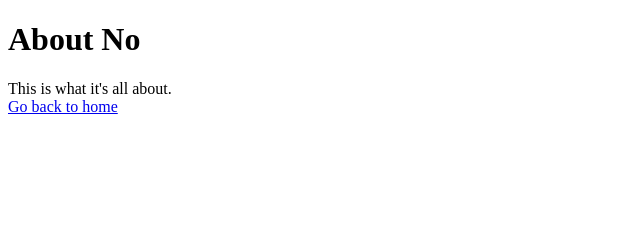
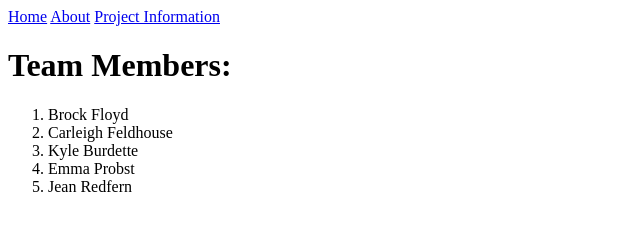
Before and after one commit to DaFuzzyOgre/Assignment1, a website: page views/about.html in a window 1280 px wide. Shown: the whole page, without its empty margins (0-640 px from the left). Drawn offline with Linux system fonts and the light colour scheme.

Commit message:
about html

```diff
--- a/views/about.html
+++ b/views/about.html
@@ -2,12 +2,26 @@
 <html>
 
 <head>
-  <title>About</title>
+  <title>About Ogres Inc.</title>
 </head>
 
 <body>
-  <h1>About No</h1>
-  <p>This is what it's all about.<br /><a href='/'>Go back to home</a></p>
+  <div class="topnav">
+    <a href="#home">Home</a>
+    <a class="active" href="#about">About</a>
+    <a href="#project">Project Information</a>
+  </div>
+
+  <h1>Team Members:</h1>
+
+  <ol>
+    <li>Brock Floyd </li>
+    <li>Carleigh Feldhouse </li>
+    <li>Kyle Burdette </li>
+    <li>Emma Probst </li>
+    <li>Jean Redfern </li>
+  </ol>
+
 </body>
 
 </html>
--- a/views/stylesheet.css
+++ b/views/stylesheet.css
@@ -11,7 +11,7 @@
   }
 
   /* Add color to the current link */
-.topnav a.active {
+.topnav a.current {
     background-color: #1f914b;
     color: #ffffff;
   }
```
Also changed, not shown: home.html (+1 -2 lines).
